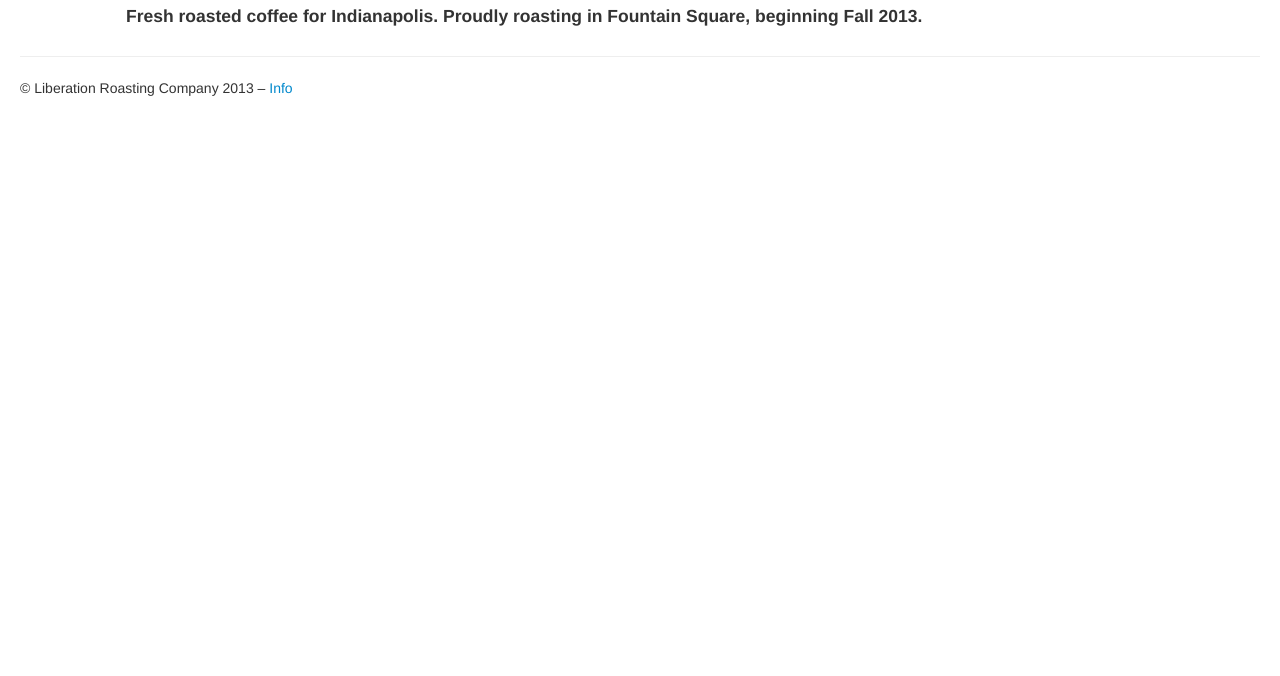
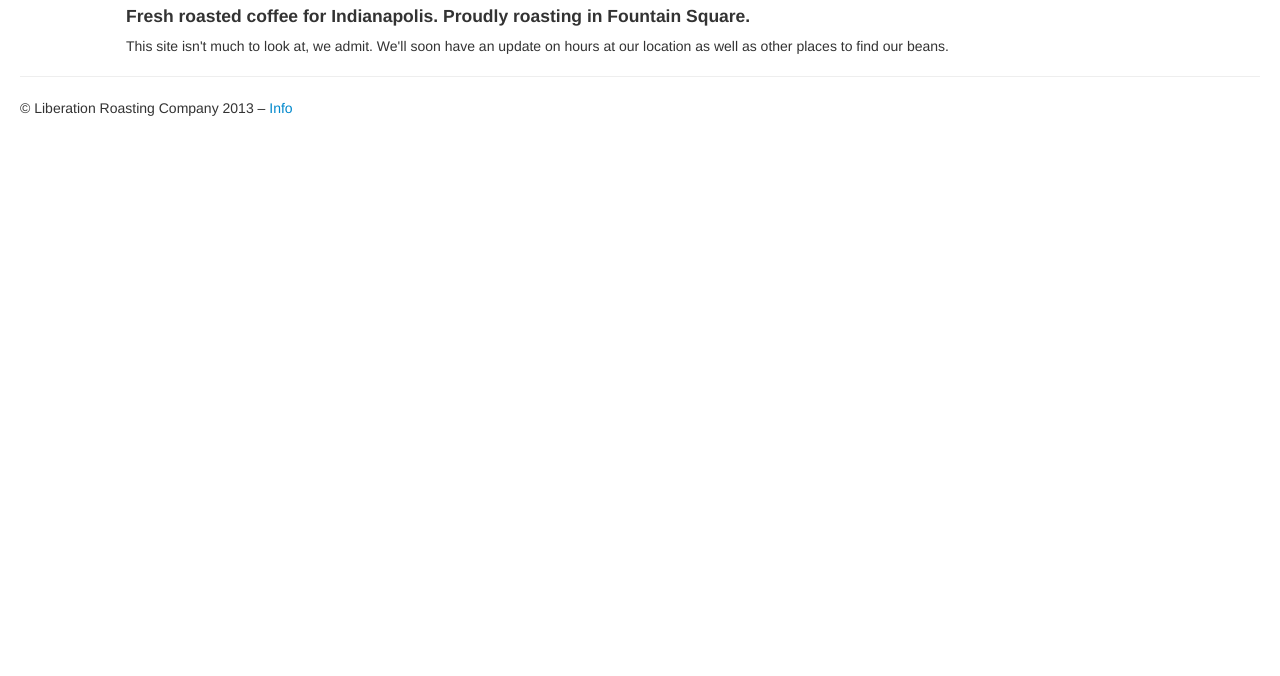
Before and after one commit to sdafforn/liberationroasting, a plain HTML site: page index.html in a window 1280 px wide. Shown: the part 124-800 px from the top of the page. Drawn offline with Linux system fonts and the light colour scheme.

Commit message:
stay tuned

```diff
--- a/index.html
+++ b/index.html
@@ -59,7 +59,8 @@
       </div><!--/row-->
       <div class="row-fluid">
         <div class="span11 offset1">
-          <h4>Fresh roasted coffee for Indianapolis. Proudly roasting in Fountain Square, beginning Fall 2013.</h4>
+          <h4>Fresh roasted coffee for Indianapolis. Proudly roasting in Fountain Square.</h4>
+          <div>This site isn't much to look at, we admit. We'll soon have an update on hours at our location as well as other places to find our beans.</div>
         </div><!--/span-->
       </div><!--/row-->
 
```
